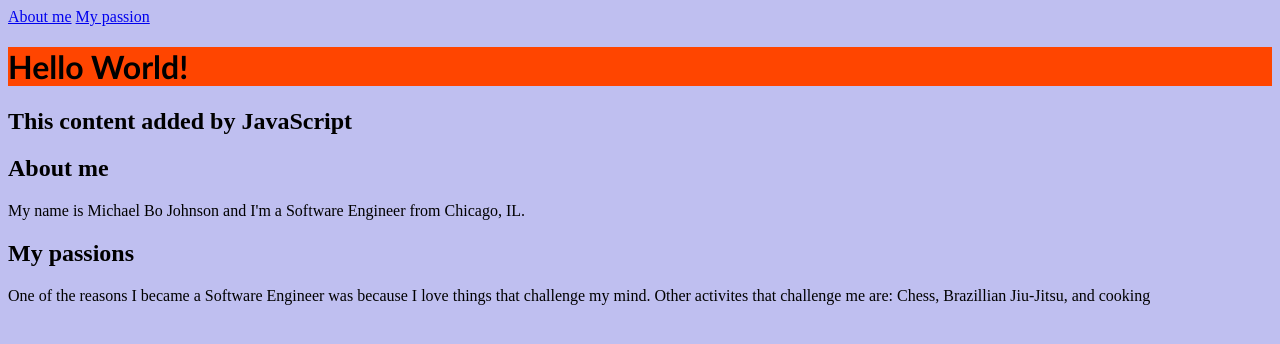
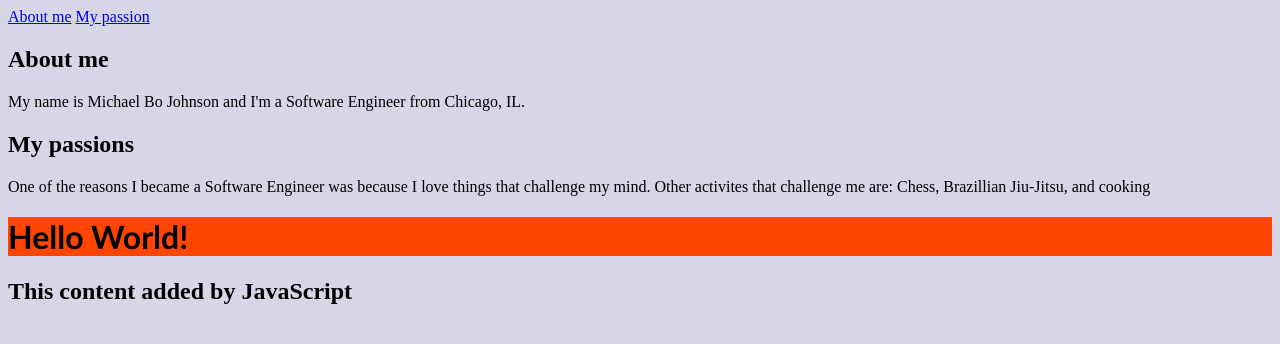
Before and after one commit to MichaelBoJohnson/my-personal-website, a plain HTML site: page index.html in a window 1280 px wide. Drawn offline with Linux system fonts and the light colour scheme.

Commit message:
added div banner to index.html, added style.css background color

```diff
--- a/index.html
+++ b/index.html
@@ -2,7 +2,7 @@
 <html lang="en">
     <head>
         <link rel="stylesheet" href="style.css" />
-        <title>My Personal Website</title>
+        <title>I'm Bo Johnson</title>
     </head>
     <body>
         <header>
@@ -12,10 +12,7 @@
             </nav>
         </header>
 
-
-
-        <h1>Hello World!</h1>
-        <script src="script.js"></script>
+        <div class="picbanner"></div>
 
 
         <div id="aboutme">
@@ -30,6 +27,9 @@
                 challenge me are: Chess, Brazillian Jiu-Jitsu, and cooking</p>
         </div>
 
+        <h1>Hello World!</h1>
+        <script src="script.js"></script>
+
     </body>
 
 </html>
--- a/style.css
+++ b/style.css
@@ -1,5 +1,5 @@
 body {
-    background: #bfbff0;
+    background: #d6d6e6;
   }
 
   h1 {
```
